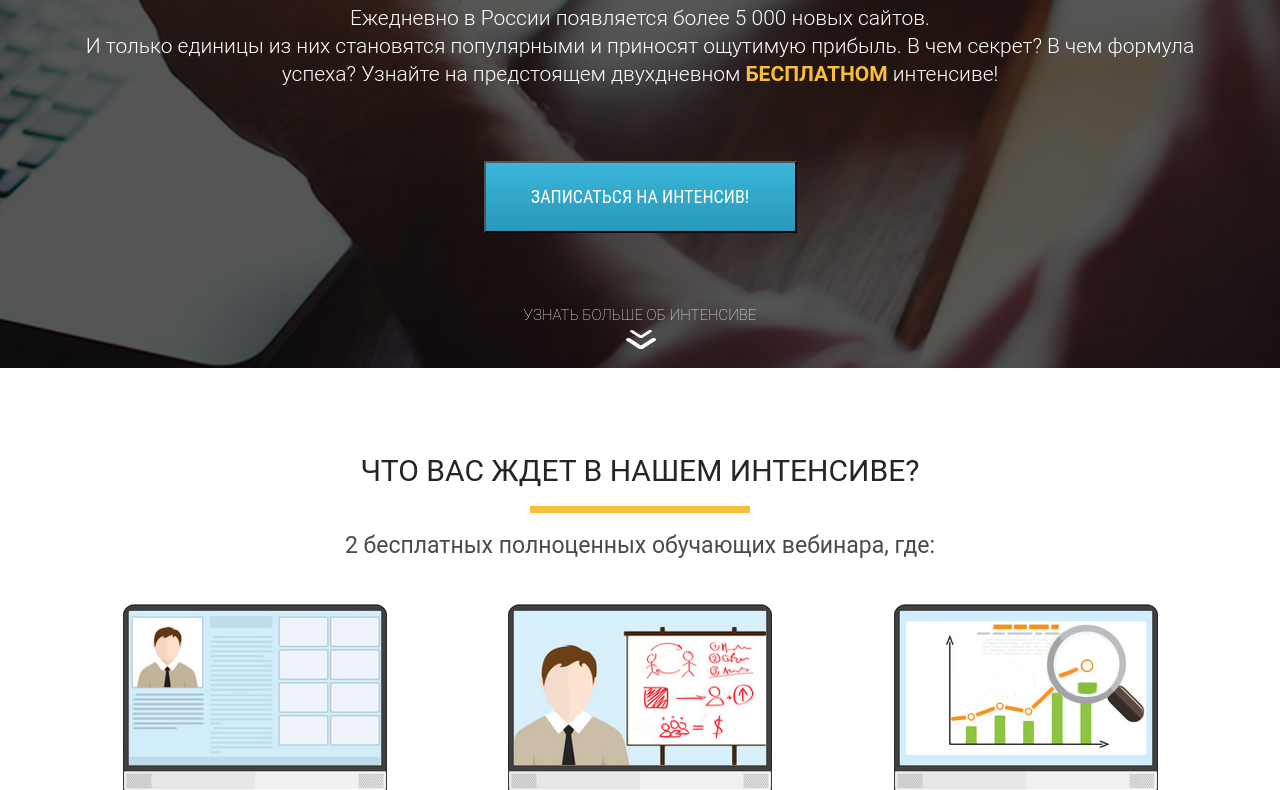
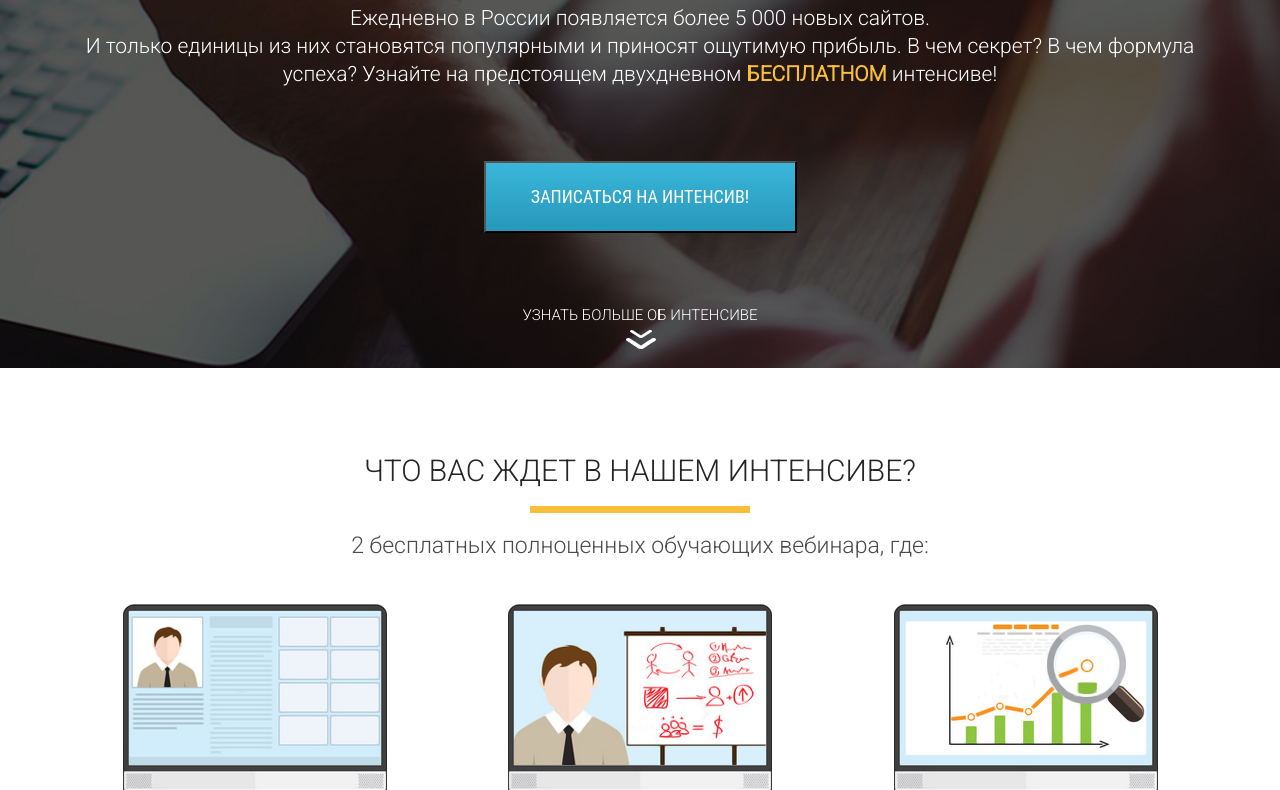
Before and after one commit to MiaTeijo/Wordpress_intensive, a plain HTML site: page index.html in a window 1280 px wide. Shown: the part 432-1222 px from the top of the page. Drawn offline with Linux system fonts and the light colour scheme.

Commit message:
Refresh font&index

```diff
--- a/css/style.css
+++ b/css/style.css
@@ -2,6 +2,10 @@
   box-sizing: border-box;
   margin: 0;
   padding: 0;
+}
+
+body {
+  font-family: "Roboto",  sans-serif;
 }
 
 .container {
--- a/index.html
+++ b/index.html
@@ -5,6 +5,7 @@
   <meta http-equiv="X-UA-Compatible" content="IE=edge">
   <meta name="viewport" content="width=device-width, initial-scale=1.0">
   <title>Wordpress интенсив</title>
+  <link href="https://fonts.googleapis.com/css2?family=Roboto:wght@300&display=swap" rel="stylesheet">
   <link rel="stylesheet" href="css/style.css">
 </head>
 <body>
```
Also changed, not shown: fonts/fonts/Roboto-Black.ttf (added), fonts/fonts/Roboto-BlackItalic.ttf (added), fonts/fonts/Roboto-Bold.ttf (added), fonts/fonts/Roboto-BoldItalic.ttf (added), fonts/fonts/Roboto-Italic.ttf (added), fonts/fonts/Roboto-Light.ttf (added), fonts/fonts/Roboto-LightItalic.ttf (added), fonts/fonts/Roboto-Medium.ttf (added), fonts/fonts/Roboto-MediumItalic.ttf (added), fonts/fonts/Roboto-Regular.ttf (added), fonts/fonts/Roboto-Thin.ttf (added), fonts/fonts/Roboto-ThinItalic.ttf (added).
